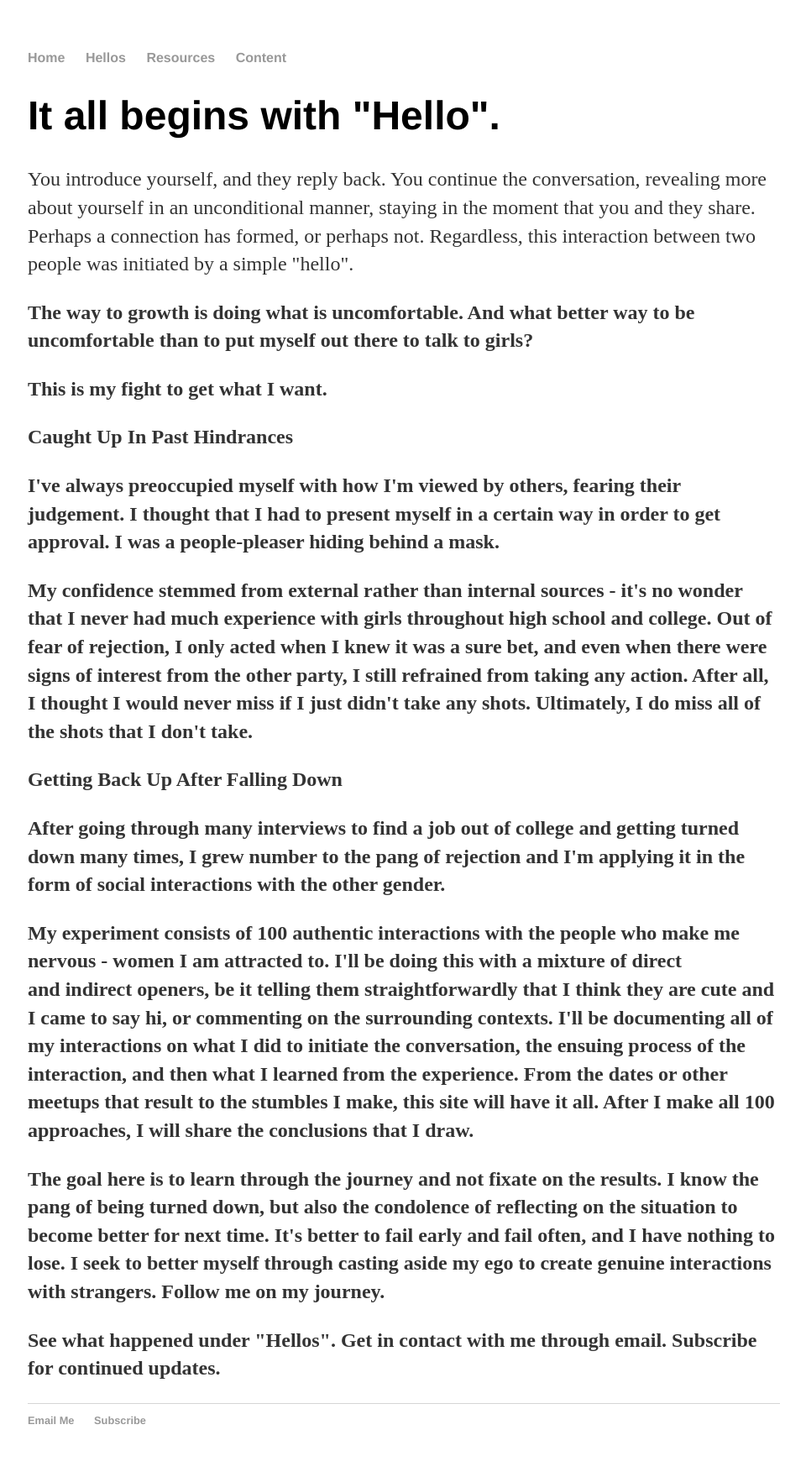
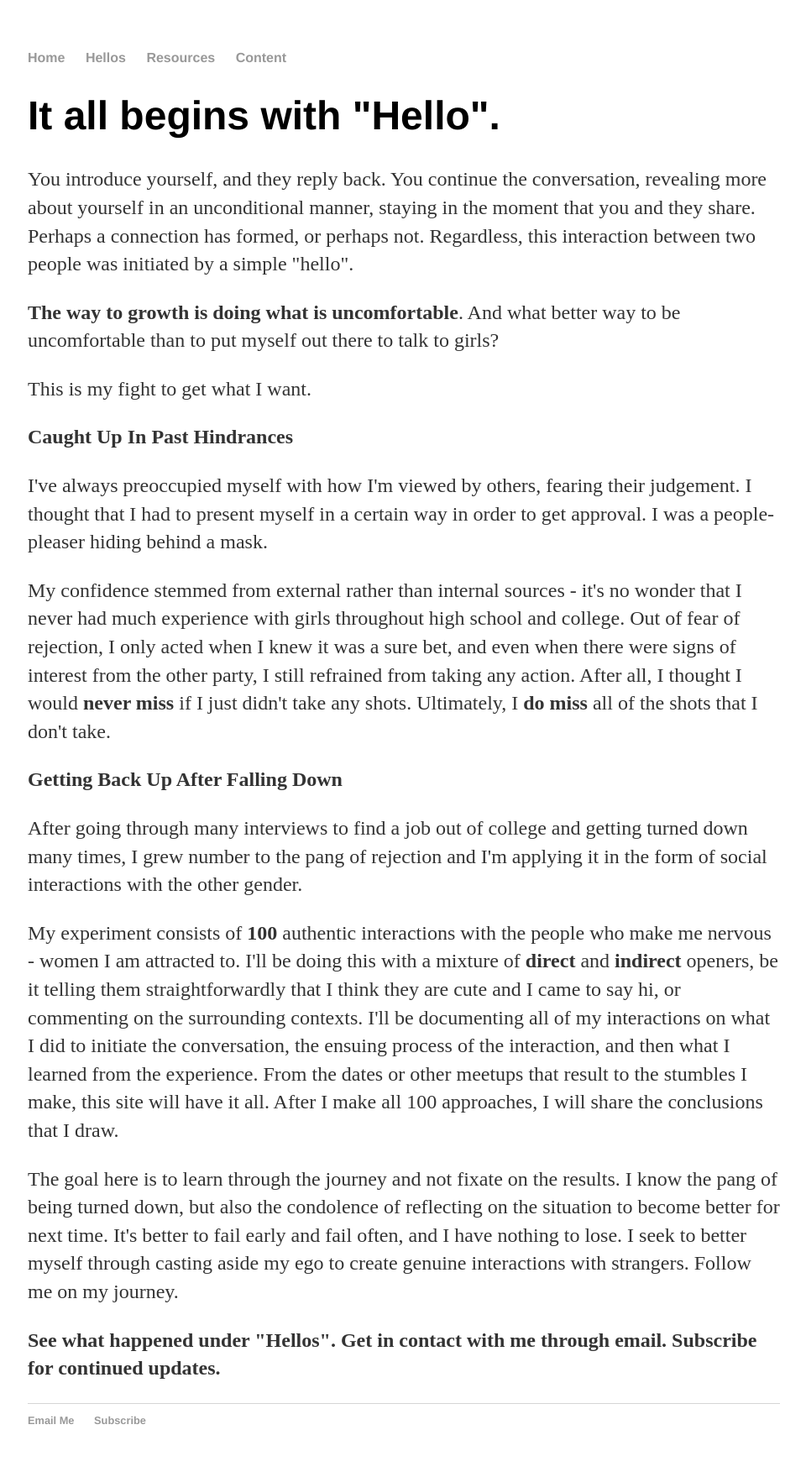
Before and after one commit to ahundredhellos/ahundredhellos.github.io, a Jekyll site: the page built from index.html, in a window 1280 px wide. Shown: the whole page at 84% size, without its empty margins (159-1119 px from the left). Built offline with Jekyll 4.4.1, drawn with Linux system fonts in a browser that asks for light colours.

```diff
--- a/index.html
+++ b/index.html
@@ -7,7 +7,7 @@ description: self-development project of talking to women I do not know in order
 	<h1>It all begins with "Hello".</h1>
 <p>You introduce yourself, and they reply back. You continue the conversation, revealing more about yourself in an unconditional manner, staying in the moment that you and they share. Perhaps a connection has formed, or perhaps not. Regardless, this interaction between two people was initiated by a simple "hello".</p>
 
-<p><strong>The way to growth is doing what is uncomfortable<strong>. And what better way to be uncomfortable than to put myself out there to talk to girls?</p>
+<p><strong>The way to growth is doing what is uncomfortable</strong>. And what better way to be uncomfortable than to put myself out there to talk to girls?</p>
 
 <p>This is my fight to get what I want.</p>
 
```
